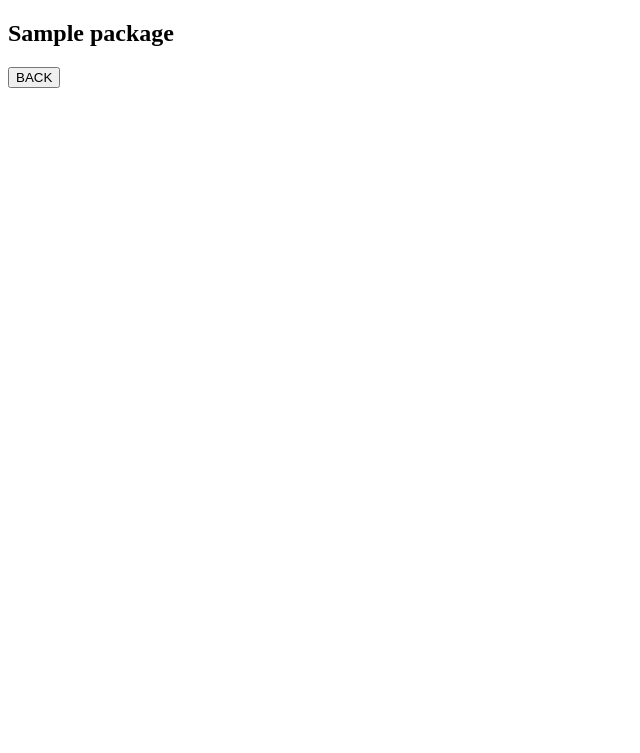
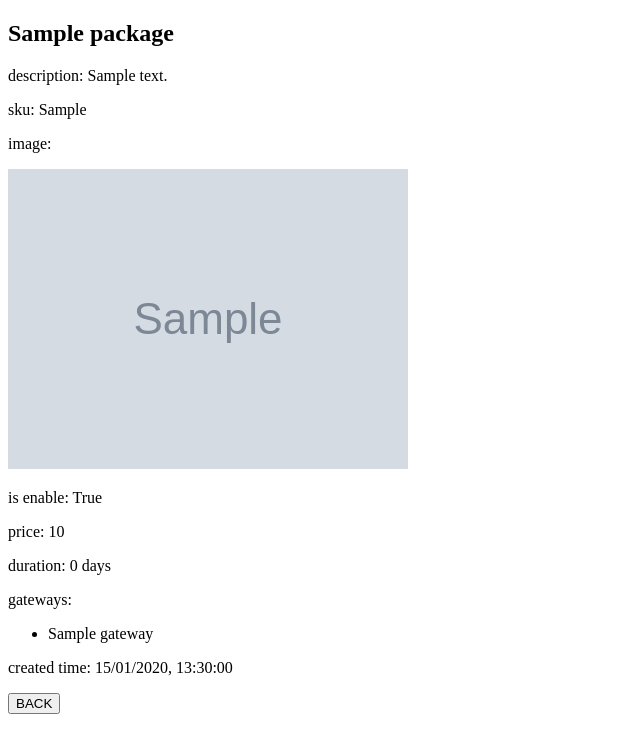
Before and after one commit to ali-moments/digital_products, a Django app: page /packages/1/ in a window 1280 px wide. Shown: the top 753 px of the page, without its empty margins (0-640 px from the left). Run offline with Django 4.2, Linux system fonts and the light colour scheme; tables that the repository leaves empty hold one stand-in row (values such as "Sample post"); grey boxes marked "Sample" are stand-in pictures; parts of the project's set-up code (start-up, migrations or seed data) failed here and were passed over.

Commit message:
fix admin panel and add home page and package details

```diff
--- a/fronts/templates/fronts/package-details.html
+++ b/fronts/templates/fronts/package-details.html
@@ -3,11 +3,26 @@
 <head>
     <meta charset="UTF-8">
     <meta name="viewport" content="width=device-width, initial-scale=1.0">
-    <title>{{package}} detail</title>
+    <title>{{package}}</title>
 </head>
 <body>
     <h2>{{ package.title }}</h2>
-
+    <p>description: {{ package.description }}</p>
+    <p>sku: {{ package.sku }}</p>
+    <p>image:</p>
+    <img src="{{ package.avatar }}" alt="no image"><br>
+    <p>is enable: {{ package.is_enable }}</p>
+    <p>price: {{ package.price }}</p>
+    <p>duration: {{ package.duration.days }} days</p>
+    <p>
+        gateways:
+        <ul>
+            {% for gate in package.gateways.all %}
+                <li>{{ gate }}</li>
+            {% endfor %}
+        </ul>
+    </p>
+    <p>created time: {{ package.created_time|date:"d/m/Y, H:i:s" }}</p>
     <a href="/"><button>BACK</button></a>
 </body>
 </html>
--- a/payments/models.py
+++ b/payments/models.py
@@ -57,3 +57,6 @@ class Payment(models.Model):
         db_table = 'payments'
         verbose_name = _('payment')
         verbose_name_plural = _('payments')
+
+    def __str__(self) -> str:
+        return f"<{self.user} - {self.package.sku} - {self.status}>"
--- a/subscriptions/models.py
+++ b/subscriptions/models.py
@@ -33,3 +33,6 @@ class Subscription(models.Model):
         db_table = 'subscriptions'
         verbose_name = _('subscription')
         verbose_name_plural = _('subscriptions')
+
+    def __str__(self) -> str:
+        return f"<{self.user} - {self.package.sku}>"
```
